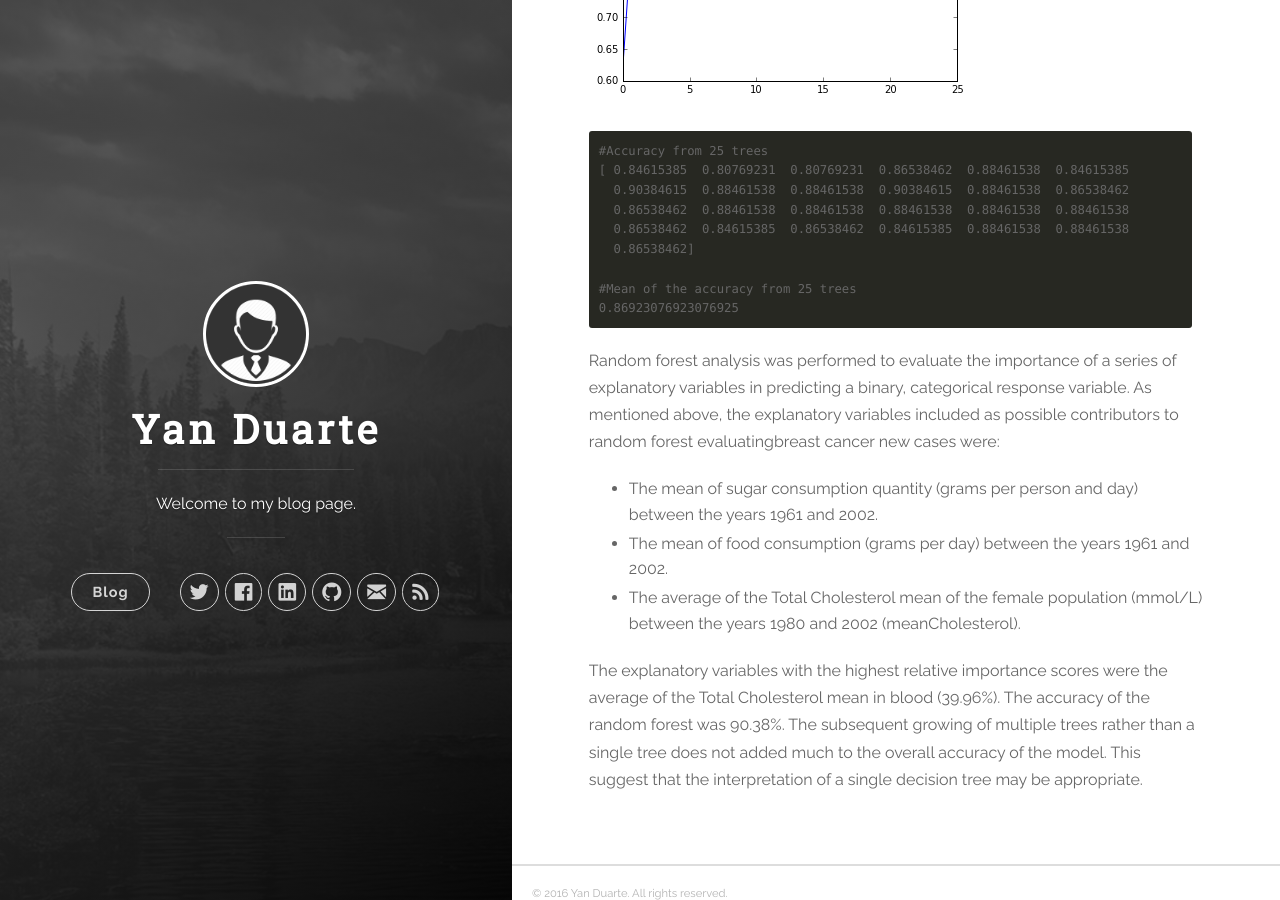
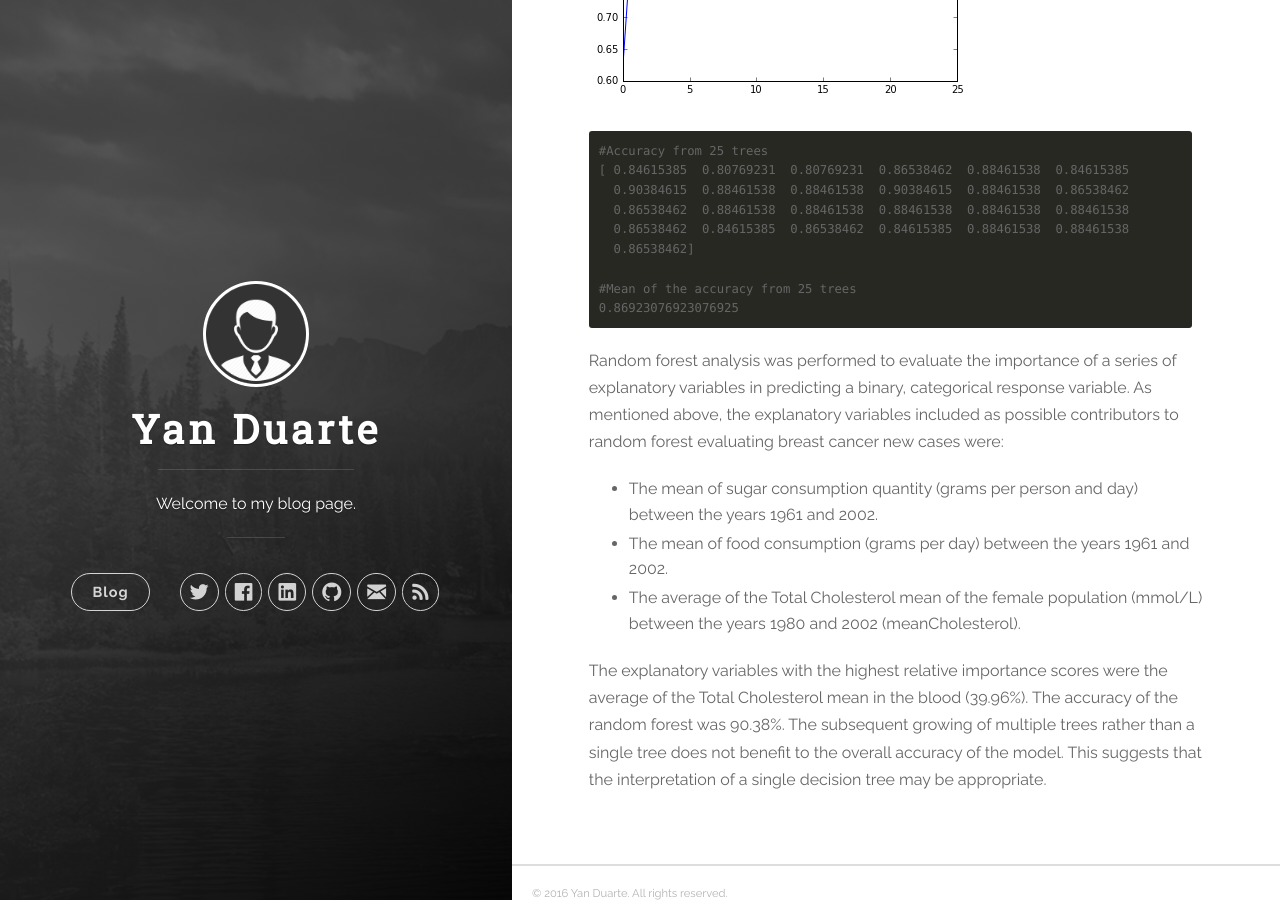
Before and after one commit to yan-duarte/yan-duarte.github.io, a Jekyll site: the page built from _posts/2016-10-10-MLDA-Assignment2.md, in a window 1280 px wide and 900 px high, scrolled down 3485 px. Built offline with Jekyll 4.4.1, drawn with Linux system fonts in a browser that asks for light colours; nearby versions of some CDN libraries.

Commit message:
Updated 2016-10-10-MLDA-Assignment2.md

````diff
--- a/_posts/2016-10-10-MLDA-Assignment2.md
+++ b/_posts/2016-10-10-MLDA-Assignment2.md
@@ -155,10 +155,10 @@ print(statistics.mean(accuracy))
 0.86923076923076925
 ```
 
-Random forest analysis was performed to evaluate the importance of a series of explanatory variables in predicting a binary, categorical response variable. As mentioned above, the explanatory variables included as possible contributors to random forest evaluatingbreast cancer new cases were:
+Random forest analysis was performed to evaluate the importance of a series of explanatory variables in predicting a binary, categorical response variable. As mentioned above, the explanatory variables included as possible contributors to random forest evaluating breast cancer new cases were:
 
   - The mean of sugar consumption quantity (grams per person and day) between the years 1961 and 2002.
   - The mean of food consumption (grams per day) between the years 1961 and 2002.
   - The average of the Total Cholesterol mean of the female population (mmol/L) between the years 1980 and 2002 (meanCholesterol).
 
-The explanatory variables with the highest relative importance scores were the average of the Total Cholesterol mean in blood (39.96%). The accuracy of the random forest was 90.38%. The subsequent growing of multiple trees rather than a single tree does not added much to the overall accuracy of the model. This suggest that the interpretation of a single decision tree may be appropriate.
+The explanatory variables with the highest relative importance scores were the average of the Total Cholesterol mean in the blood (39.96%). The accuracy of the random forest was 90.38%. The subsequent growing of multiple trees rather than a single tree does not benefit to the overall accuracy of the model. This suggests that the interpretation of a single decision tree may be appropriate.
````
